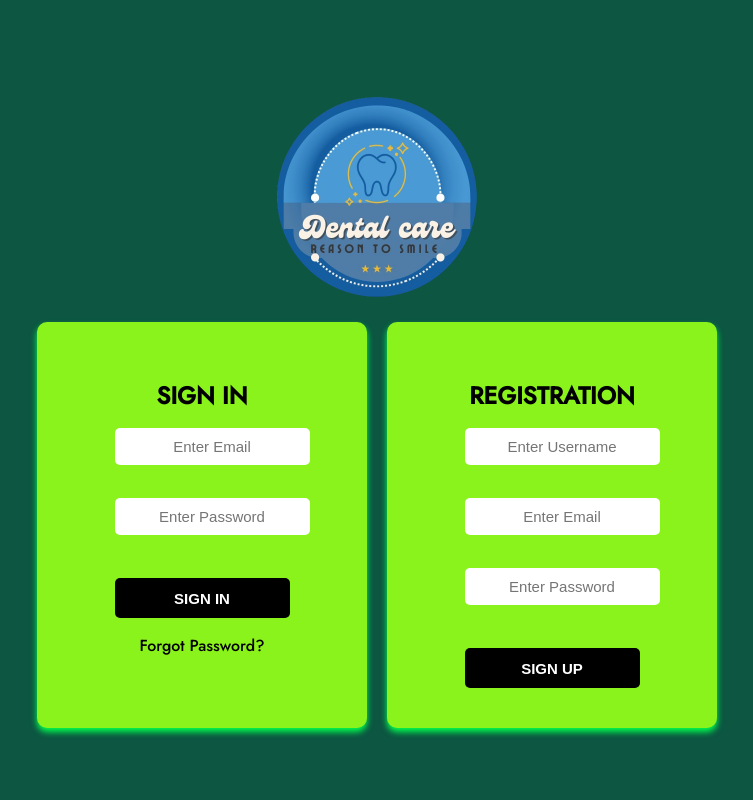
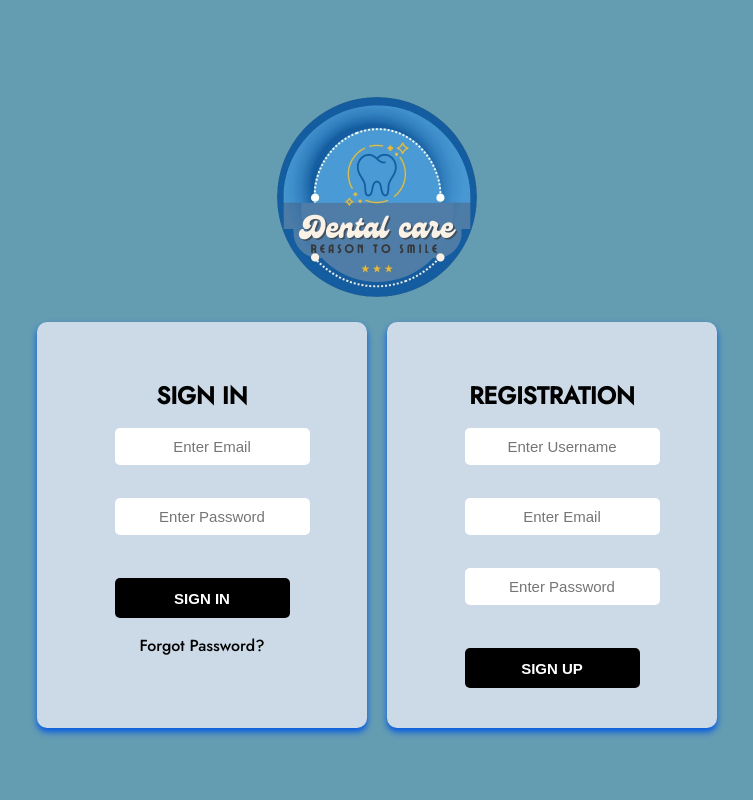
Before and after one commit to drew-b-07/Dental_Management_System, a PHP site: page /Finals-Dental-Clinic/ in a window 1280 px wide. Shown: the whole page, without its empty margins (263-1016 px from the left). Run offline with PHP 8.4, Linux system fonts and the light colour scheme.

Commit message:
1st Index Front End Modified

```diff
--- a/src/css/style.css
+++ b/src/css/style.css
@@ -5,7 +5,7 @@ body {
     justify-content: center;
     min-height: 100vh;
     margin: 0;
-    background-color: #0c5642;
+    background-color: #649cb2;
     font-family: 'Jost', sans-serif;
 }
 
@@ -72,9 +72,9 @@ button:hover {
 }
 
 .container-sign-in, .container-sign-up {
-    background-color: #8bf31c;
+    background-color: #ccd9e6;
     border-radius: 10px;
-    box-shadow: 0 4px 6px rgb(0, 255, 76);
+    box-shadow: 0 4px 6px rgb(4, 89, 226);
     padding: 40px;
     width: 250px;
     text-align: center;
```
